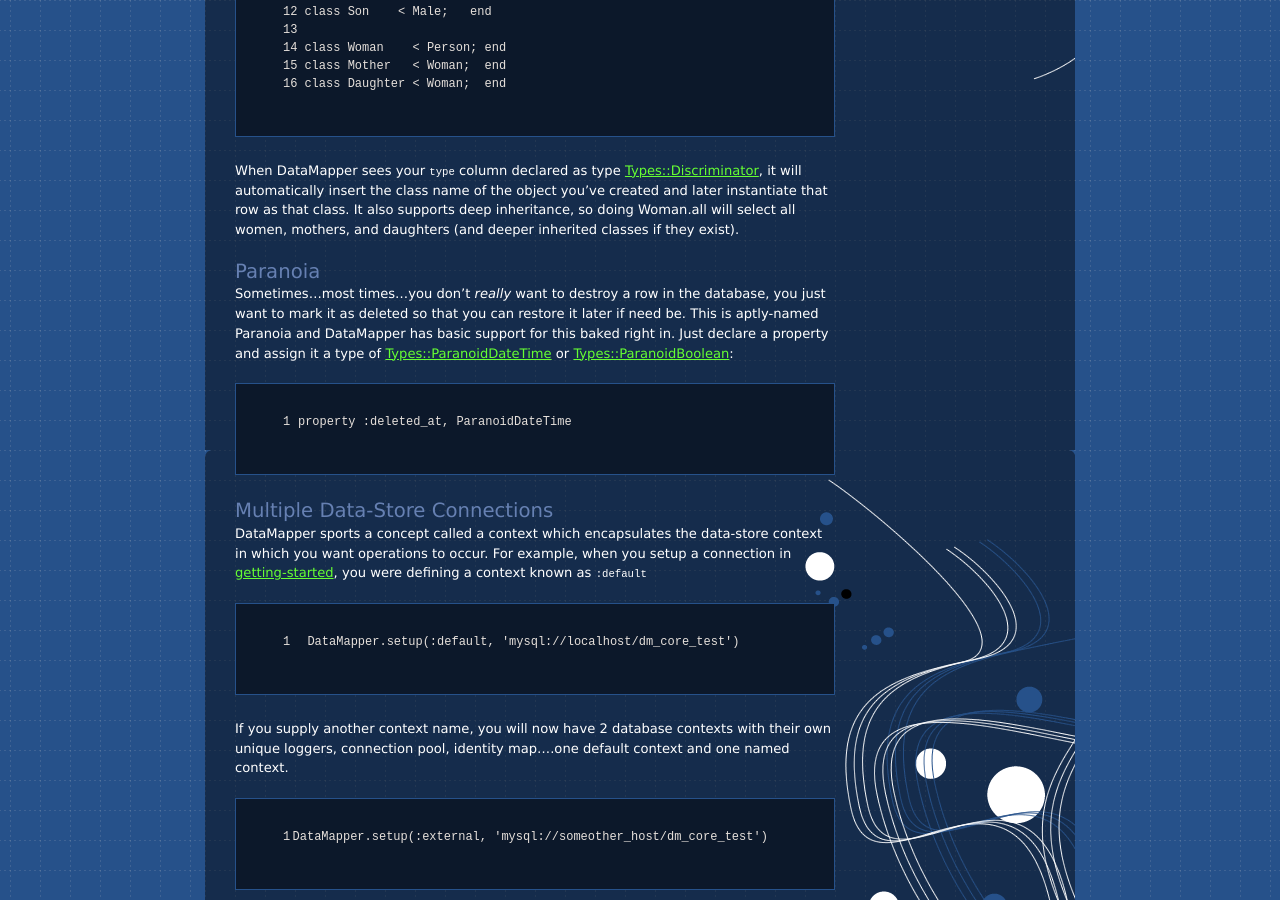
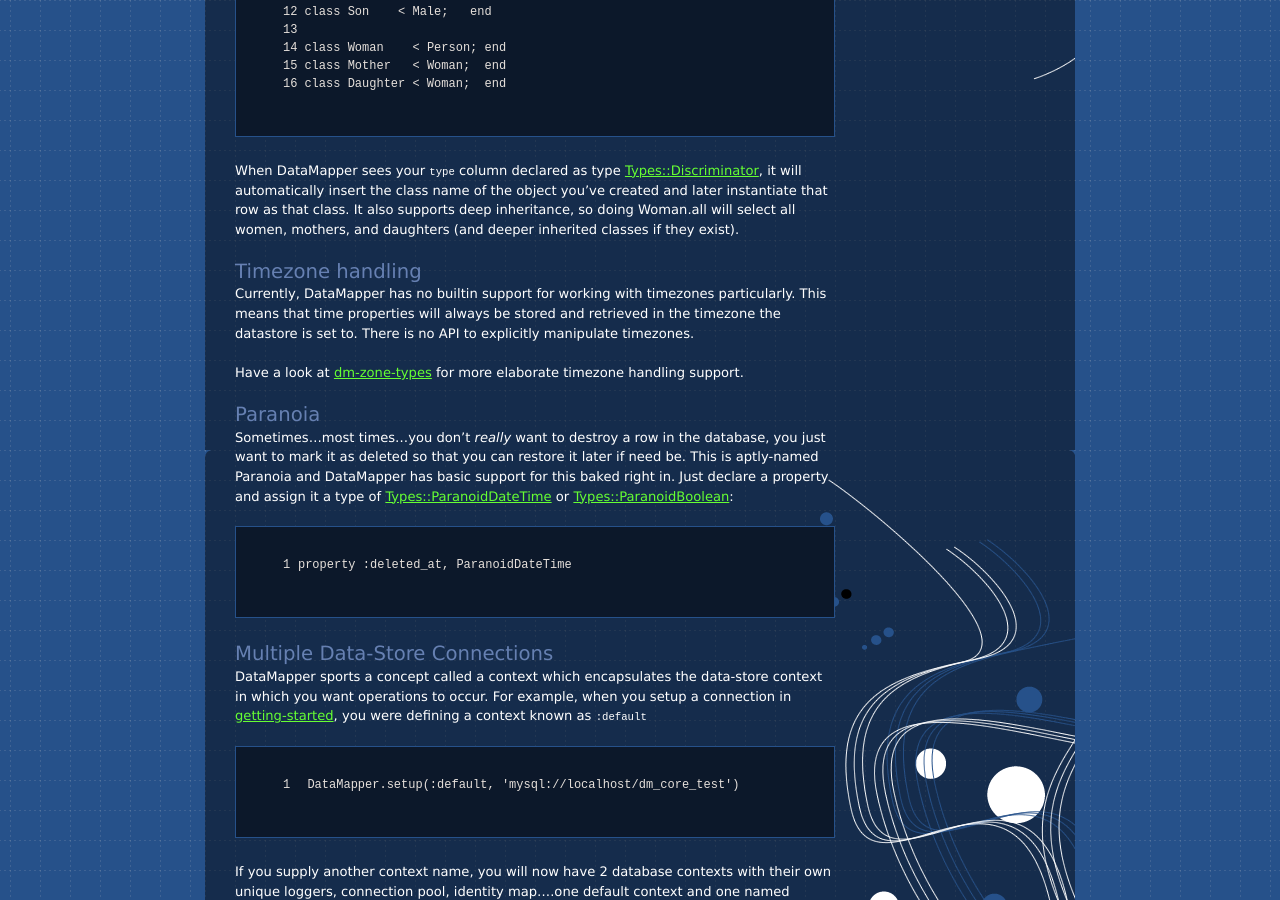
Before and after one commit to datamapper/datamapper.github.com, a Jekyll site: the page built from docs/misc.markdown, in a window 1280 px wide and 900 px high, scrolled down 629 px. Built offline with Jekyll 4.4.1, drawn with Linux system fonts in a browser that asks for light colours.

Commit message:
Mention timezone handling on /docs/misc

```diff
--- a/docs/index.markdown
+++ b/docs/index.markdown
@@ -30,7 +30,7 @@ created_at: Fri Nov 30 15:29:01 +1030 2007
   <dt><a href="/docs/callbacks">Hooks</a></dt>
   <dd>Hooks, AKA Callbacks, allow you to "advise other methods" by running methods before or after calling other methods.</dd>
   <dt><a href="/docs/misc">Misc. Features</a></dt>
-  <dd>Paranoia, Single Table Inheritance, and Multiple Repositories.</dd>
+  <dd>Paranoia, Timezone Handling, Single Table Inheritance, and Multiple Repositories.</dd>
   <dt><a href="/docs/legacy">Working with Legacy Schemas</a></dt>
   <dd>Adapting data-store naming conventions to your own property names.</dd>
   <dt><a href="/docs/dm_more/">More</a></dt>
--- a/docs/misc.markdown
+++ b/docs/misc.markdown
@@ -42,6 +42,17 @@ When DataMapper sees your `type` column declared as type
 the object you've created and later instantiate that row as that class. It also
 supports deep inheritance, so doing Woman.all will select all women, mothers,
 and daughters (and deeper inherited classes if they exist).
+
+Timezone handling
+-----------------
+
+Currently, DataMapper has no builtin support for working with timezones
+particularly. This means that time properties will always be stored and
+retrieved in the timezone the datastore is set to. There is no API to
+explicitly manipulate timezones.
+
+Have a look at [dm-zone-types](http://github.com/hassox/dm-zone-types)
+for more elaborate timezone handling support.
 
 Paranoia
 --------
```
